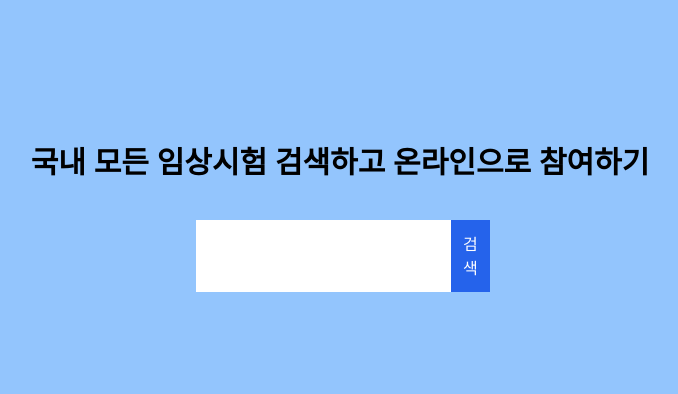
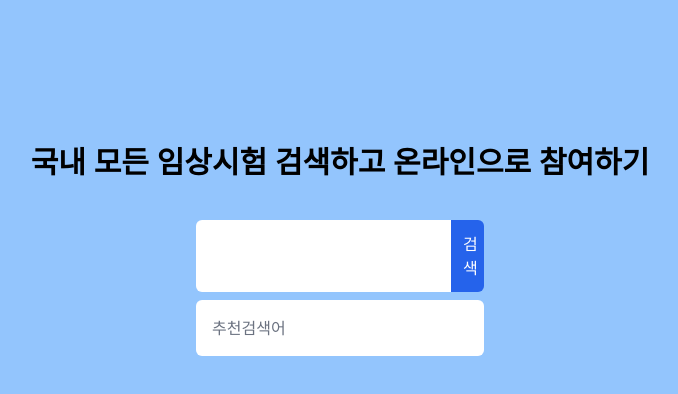
Before and after one commit to khv2644511/keyword_searching, a React (Create React App) app: page / in a window 1280 px wide. Shown: the top 394 px of the page, without its empty margins (300-978 px from the left). Built offline with nearby package versions, Linux system fonts and the light colour scheme.

Commit message:
style: 검색어 추천 결과 스타일링

```diff
--- a/src/component/ResultList.jsx
+++ b/src/component/ResultList.jsx
@@ -1,5 +1,5 @@
 import React from "react";
 
 export default function ResultList({ data }) {
-  return <li className="border-2 border-gray-400">{data.name}</li>;
+  return <li className="text-start p-2">{data.name}</li>;
 }
--- a/src/component/SearchBox.jsx
+++ b/src/component/SearchBox.jsx
@@ -14,7 +14,7 @@ export default function SearchBox() {
   console.log(result);
   return (
     <div className="flex flex-col w-72 m-auto mt-10">
-      <div className="flex">
+      <div className="flex rounded-md overflow-hidden">
         <input
           className="p-3 flex-grow"
           type="text"
@@ -23,7 +23,8 @@ export default function SearchBox() {
         />
         <button className="bg-blue-600 text-white p-3">검색</button>
       </div>
-      <ul className="bg-white mt-2 ">
+      <ul className="bg-white mt-2 rounded-md p-4">
+        <h3 className="text-start text-gray-500">추천검색어</h3>
         {result?.map((data) => (
           <ResultList key={data.id} data={data} />
         ))}
```
